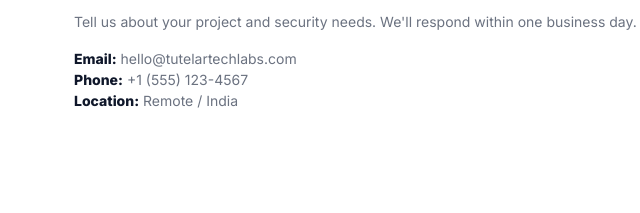
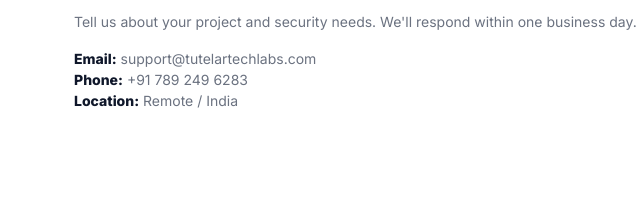
Before and after one commit to Saurabh-Shivam/tutelar_labs_project, a plain HTML site: page index.html in a window 1280 px wide. Shown: the part 2677-2890 px from the top of the page, 6-646 px from the left. Drawn offline with Linux system fonts and the light colour scheme.

Commit message:
added details in contact page

```diff
--- a/index.html
+++ b/index.html
@@ -201,15 +201,15 @@
       </div>
     </section>
 
-    <!-- CONTACT -->
+       <!-- CONTACT -->
     <section id="contact" class="section contact">
       <div class="container contact-grid">
         <div class="contact-info">
           <h3>Let's talk</h3>
           <p class="muted">Tell us about your project and security needs. We'll respond within one business day.</p>
           <div class="contact-meta">
-            <div><strong>Email:</strong> hello@tutelartechlabs.com</div>
-            <div><strong>Phone:</strong> +1 (555) 123-4567</div>
+            <div><strong>Email:</strong> support@tutelartechlabs.com</div>
+            <div><strong>Phone:</strong> +91 789 249 6283</div>
             <div><strong>Location:</strong> Remote / India</div>
           </div>
         </div>
```
